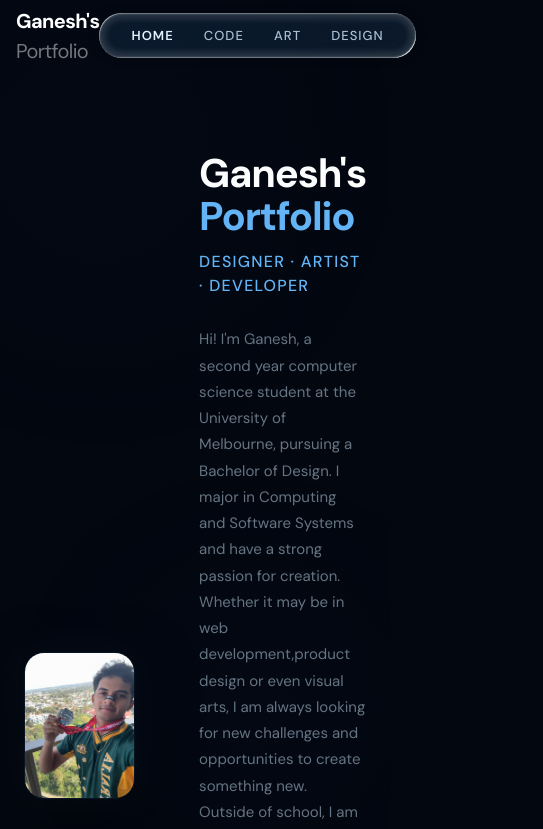
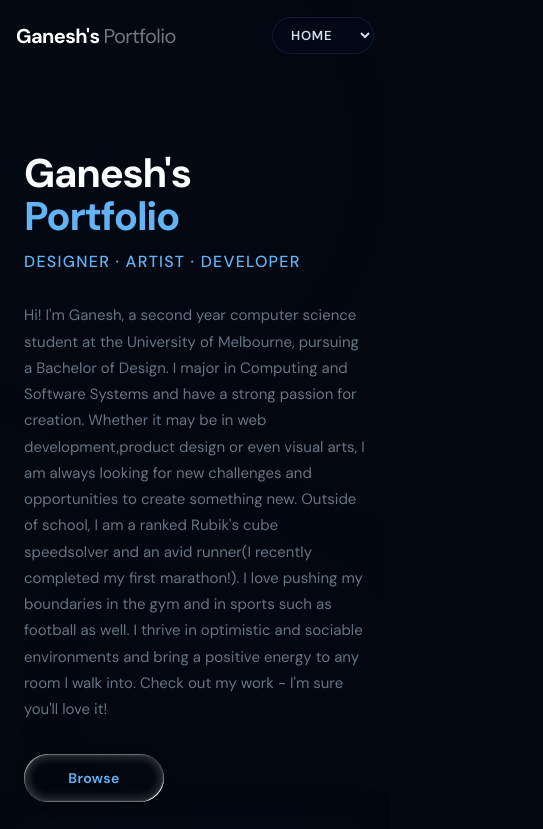
Before and after one commit to git-ganesh123/ganesh-portfolio, a React (Vite) app: page / in a window 390 px wide. Shown: the top 829 px of the page, 543 px wide, since content can reach past the window. Built offline with nearby package versions, Linux system fonts and the light colour scheme.

Commit message:
mobile addition

```diff
--- a/src/App.jsx
+++ b/src/App.jsx
@@ -391,7 +391,7 @@ function Navbar({ currentPage, setCurrentPage }) {
       >
         Ganesh's <span style={{ opacity: 0.45, fontWeight: 400 }}>Portfolio</span>
       </div>
-      <div style={{ flex: 1, display: "flex", justifyContent: "center" }}>
+      <div className="navGlassCenter" style={{ flex: 1, display: "flex", justifyContent: "center" }}>
         <div
           style={{
             position: "relative",
@@ -445,6 +445,31 @@ function Navbar({ currentPage, setCurrentPage }) {
             </button>
           ))}
         </div>
+      </div>
+      <div className="navGlassCenterMobile" style={{ display: "none" }}>
+        <select
+          value={currentPage}
+          onChange={(e) => setCurrentPage(e.target.value)}
+          style={{
+            padding: "8px 14px",
+            borderRadius: 999,
+            background: "rgba(6,14,30,0.4)",
+            border: "1px solid rgba(100,181,246,0.12)",
+            color: "rgba(227,242,253,0.92)",
+            backdropFilter: "blur(14px) saturate(1.3)",
+            outline: "none",
+            fontSize: 13,
+            fontWeight: 600,
+            letterSpacing: "0.06em",
+            textTransform: "uppercase",
+          }}
+        >
+          {links.map((l) => (
+            <option key={l.key} value={l.key} style={{ color: "#030710" }}>
+              {l.label}
+            </option>
+          ))}
+        </select>
       </div>
     </motion.nav>
   );
@@ -593,7 +618,7 @@ function ProjectCard({ project, onClick, index }) {
 function HomePage({ setCurrentPage }) {
   return (
     <div style={{ minHeight: "100vh", paddingTop: 72 }}>
-      <div style={{
+      <div className="homeHeroGrid" style={{
         display: "grid", gridTemplateColumns: "1fr 1fr", gap: 64,
         maxWidth: 1100, margin: "0 auto", padding: "80px clamp(24px,5vw,48px) 40px",
         alignItems: "center",
@@ -661,7 +686,7 @@ function HomePage({ setCurrentPage }) {
         >
           Work Experience
         </motion.h2>
-        <div style={{ display: "grid", gridTemplateColumns: "repeat(2, 1fr)", gap: 24, marginBottom: 56 }}>
+        <div className="twoColGrid" style={{ display: "grid", gridTemplateColumns: "repeat(2, 1fr)", gap: 24, marginBottom: 56 }}>
           {workExperience.map((job, i) => (
             <motion.div
               key={job.title}
@@ -693,7 +718,7 @@ function HomePage({ setCurrentPage }) {
         >
           Skills & Tools
         </motion.h2>
-        <div style={{ display: "grid", gridTemplateColumns: "repeat(3, 1fr)", gap: 32 }}>
+        <div className="threeColGrid" style={{ display: "grid", gridTemplateColumns: "repeat(3, 1fr)", gap: 32 }}>
           {Object.entries(skills).map(([category, items], i) => (
             <motion.div
               key={category}
@@ -732,7 +757,7 @@ function HomePage({ setCurrentPage }) {
         >
           Education
         </motion.h2>
-        <div style={{ display: "grid", gridTemplateColumns: "repeat(3, 1fr)", gap: 24 }}>
+        <div className="threeColGrid" style={{ display: "grid", gridTemplateColumns: "repeat(3, 1fr)", gap: 24 }}>
           {education.map((item, i) => (
             <motion.div
               key={item.school}
@@ -788,7 +813,7 @@ function DesignPage() {
           ))}
         </div>
 
-        <div style={{ display: "grid", gridTemplateColumns: "repeat(auto-fill, minmax(310px, 1fr))", gap: 24 }}>
+        <div className="pageGrid" style={{ display: "grid", gridTemplateColumns: "repeat(auto-fit, minmax(260px, 1fr))", gap: 24 }}>
           {filtered.map((p, i) => (
             <ProjectCard key={p.id} project={p} onClick={setSelected} index={i} />
           ))}
@@ -855,7 +880,7 @@ function ArtPage() {
           <p style={{ color: "rgba(136,153,170,0.65)", fontSize: 15, marginTop: 8 }}>Digital paintings, concept art, and visual explorations.</p>
         </motion.div>
 
-        <div style={{ display: "grid", gridTemplateColumns: "repeat(auto-fill, minmax(310px, 1fr))", gap: 24, marginTop: 40 }}>
+        <div className="pageGrid" style={{ display: "grid", gridTemplateColumns: "repeat(auto-fit, minmax(260px, 1fr))", gap: 24, marginTop: 40 }}>
           {artProjects.map((p, i) => (
             <ProjectCard key={p.id} project={p} onClick={() => setSelectedIdx(i)} index={i} />
           ))}
@@ -916,7 +941,7 @@ function CodePage() {
           <p style={{ color: "rgba(136,153,170,0.65)", fontSize: 15, marginTop: 8 }}>Open source tools, creative experiments, and engineering work.</p>
         </motion.div>
 
-        <div style={{ display: "grid", gridTemplateColumns: "repeat(auto-fill, minmax(310px, 1fr))", gap: 24, marginTop: 40 }}>
+        <div className="pageGrid" style={{ display: "grid", gridTemplateColumns: "repeat(auto-fit, minmax(260px, 1fr))", gap: 24, marginTop: 40 }}>
           {codeProjects.map((p, i) => (
             <ProjectCard
               key={p.id}
--- a/src/index.css
+++ b/src/index.css
@@ -10,6 +10,38 @@ body {
   background: #030710;
   -webkit-font-smoothing: antialiased;
   -moz-osx-font-smoothing: grayscale;
+}
+
+/* Mobile responsiveness helpers */
+@media (max-width: 900px) {
+  .navGlassCenter {
+    display: none !important;
+  }
+  .navGlassCenterMobile {
+    display: inline-flex !important;
+  }
+}
+
+@media (max-width: 720px) {
+  .homeHeroGrid {
+    grid-template-columns: 1fr !important;
+    gap: 32px !important;
+  }
+  .homeHeroGrid > :first-child {
+    order: 2;
+  }
+  .homeHeroGrid > :last-child {
+    order: 1;
+  }
+  .twoColGrid {
+    grid-template-columns: 1fr !important;
+  }
+  .threeColGrid {
+    grid-template-columns: 1fr !important;
+  }
+  .pageGrid {
+    grid-template-columns: 1fr !important;
+  }
 }
 
 ::-webkit-scrollbar {
```
